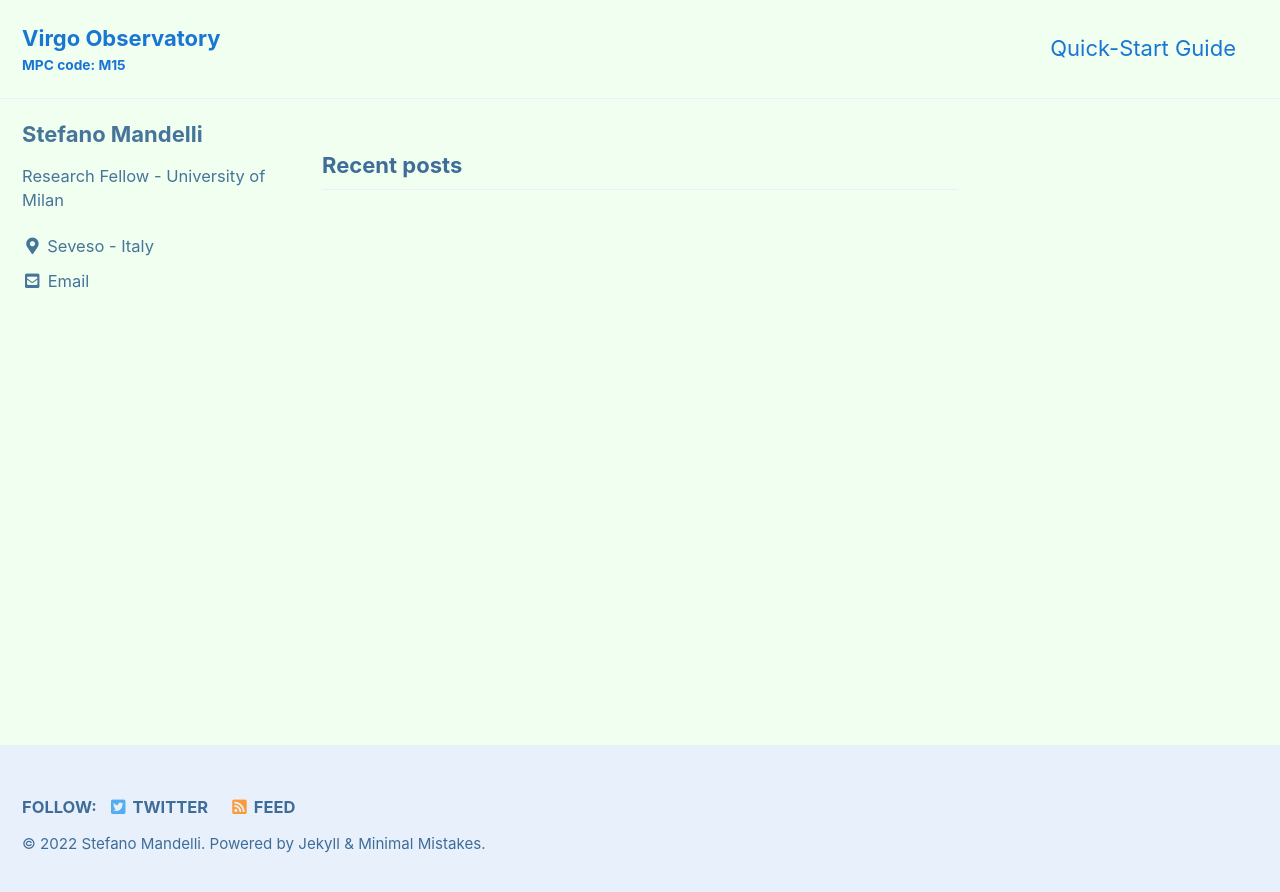
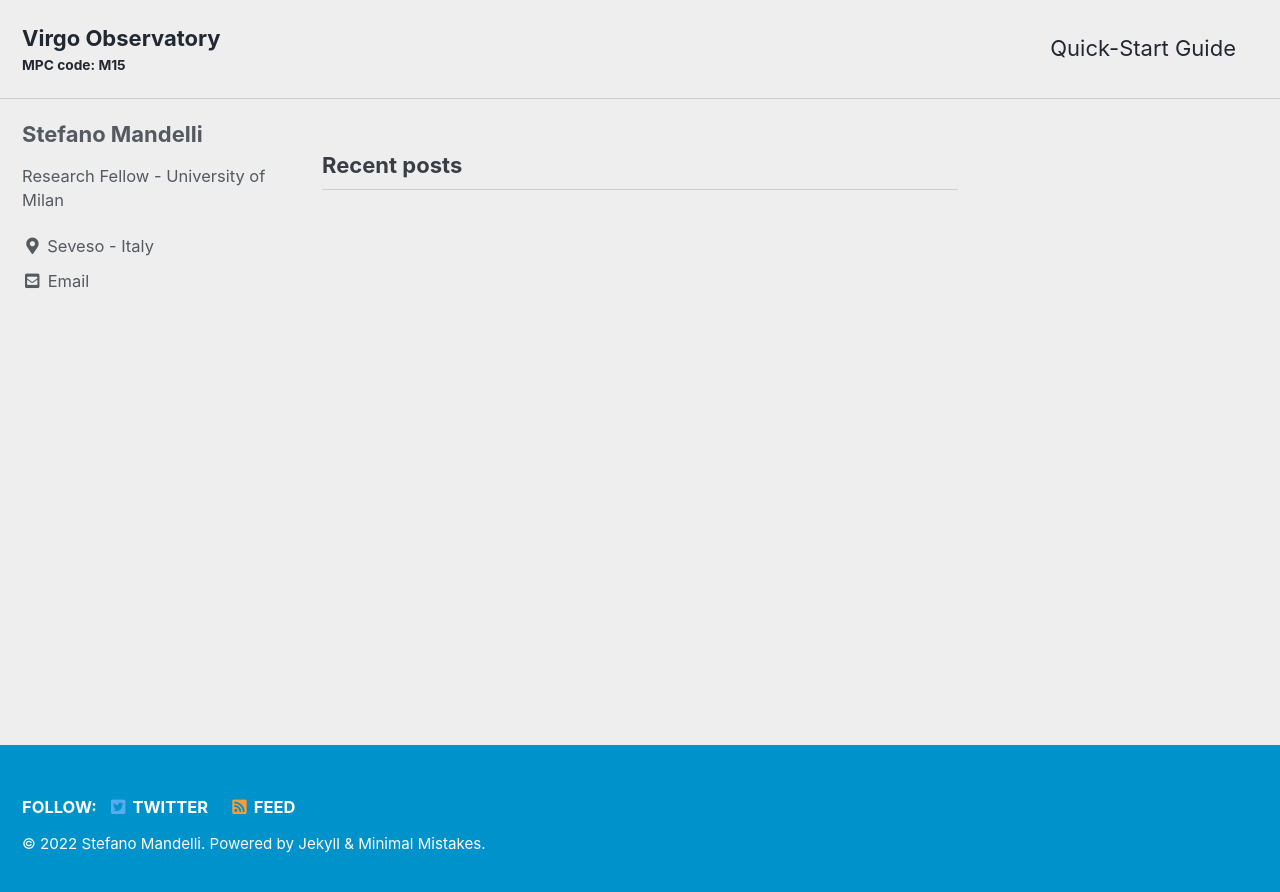
Before and after one commit to Virgo-Observatory/Virgo-Observatory.github.io, a Jekyll site: the page built from index.html, in a window 1280 px wide. Shown: the top 892 px of the page. Built offline with Jekyll 4.4.1, drawn with Linux system fonts in a browser that asks for light colours; cached includes are drawn as plain includes; the list of posts is cut into pages by our own code.

Commit message:
Update color

```diff
--- a/_config.yml
+++ b/_config.yml
@@ -12,7 +12,7 @@
 
 # theme                  : "minimal-mistakes-jekyll"
 # remote_theme           : "mmistakes/minimal-mistakes"
-minimal_mistakes_skin    : "aqua"   #"default" , "air", "aqua", "contrast", "dark", "dirt", "neon", "mint", "plum", "sunrise"
+minimal_mistakes_skin    : "air"   #"default" , "air", "aqua", "contrast", "dark", "dirt", "neon", "mint", "plum", "sunrise"
 
 # Site Settings
 locale                   : "en-US"
```
